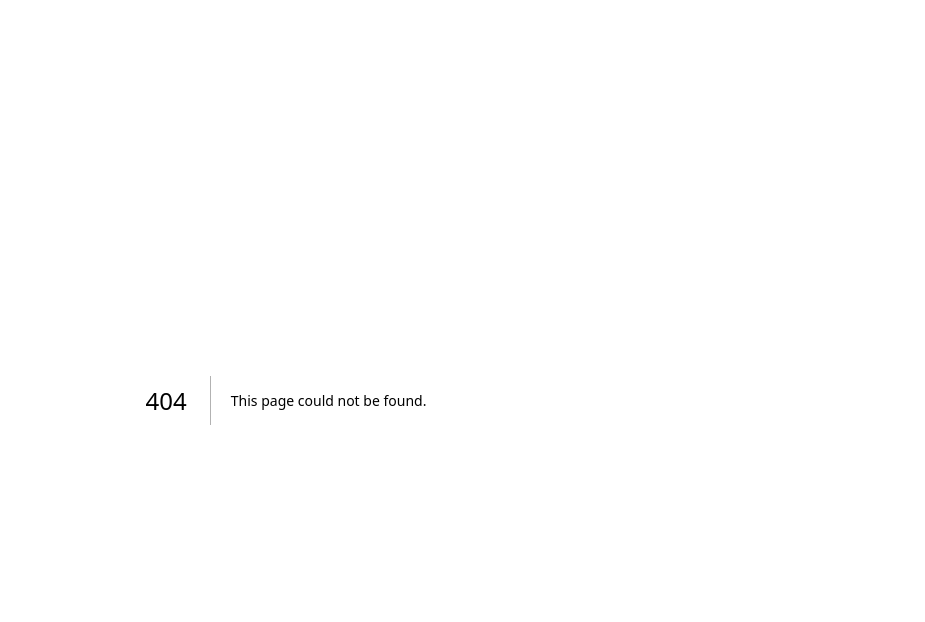
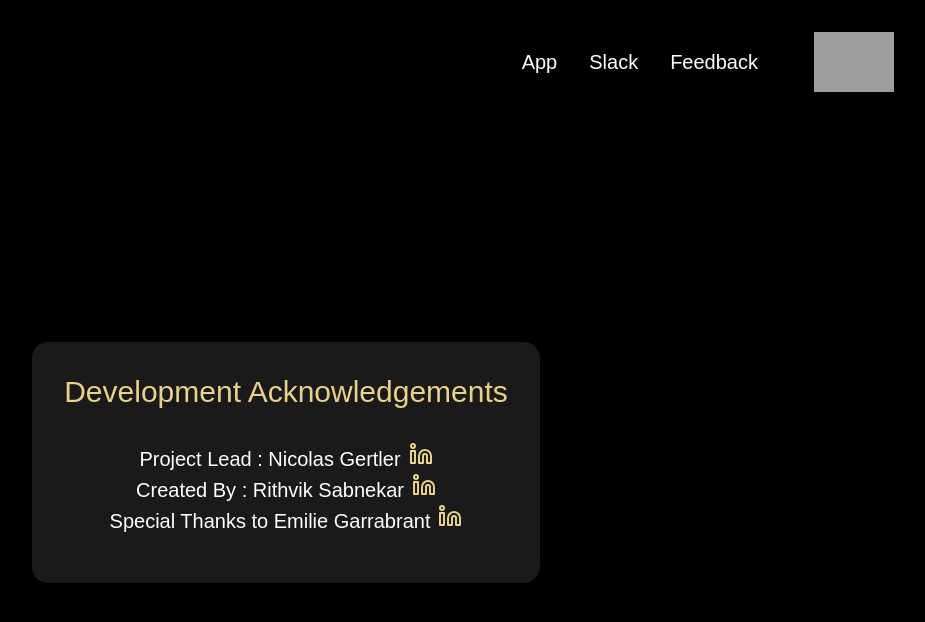
Before and after one commit to rushil-johal/maestro-fidutam, a Next.js app: page /credits in a window 1280 px wide. Before the commit this address had no page. Shown: the top 622 px of the page, without its empty margins (354-1279 px from the left). Built offline with nearby package versions, Linux system fonts and the light colour scheme; grey boxes are pictures that could not be loaded; a web font is replaced by a local one.

Commit message:
Create page.js

```diff
--- /dev/null
+++ b/app/credits/page.js
@@ -0,0 +1,78 @@
+"use client"
+
+import React from 'react';
+import {FiLinkedin} from 'react-icons/fi';
+import Link from 'next/link';
+import Head from 'next/head';
+import Image from 'next/image';
+
+export default function Credits() {
+    return (
+        <>
+            <Head>
+                <title>Credits</title>
+            </Head>
+            <div className="flex flex-col h-screen bg-black text-white">
+                <nav className="flex justify-end items-center p-4">
+                    <div className="space-x-8 pr-10">
+                        <Link href="/" passHref>
+                            <button
+                                className="text-xl font-medium font-avenir hover:underline"
+                                style={{ textDecorationColor: '#e8d28b' }}
+                            >
+                                App
+                            </button>
+                        </Link>
+                        <button
+                            className="text-xl font-medium font-avenir hover:underline"
+                            style={{ textDecorationColor: '#e8d28b' }}
+                            onClick={() => window.location.href = 'https://join.slack.com/t/fidutam/shared_invite/zt-2ahd1s1va-tZ2DwtA_IfNAk9O1eT9aPg'}
+                        >
+                            Slack
+                        </button>
+                        <button
+                            className="text-xl font-medium font-avenir hover:underline"
+                            style={{ textDecorationColor: '#e8d28b' }}
+                            onClick={() => window.location.href = 'mailto:fidutamteam@gmail.com'}
+                        >
+                            Feedback
+                        </button>
+                    </div>
+         <Link href="/" passHref>
+            <div className="p-4">
+              <Image
+                src="/fidulogo.png" // The path to your logo image file
+                alt="Fidu logo"
+                width={80} // Adjust width as needed
+                height={80} // Adjust height as needed
+                className="font-avenir"
+              />
+            </div>
+          </Link>
+                </nav>
+                <main className="flex-grow flex flex-col items-center justify-center">
+                    <div className="max-w-4xl p-8 bg-[#1A1A1A] rounded-2xl shadow-lg text-center">
+                        <h1 className="text-3xl font-avenir text-[#e8d28b] font-medium mb-8">Development Acknowledgements</h1>
+                        <p className="text-xl font-avenir text-white mb-4">
+                             Project Lead : Nicolas Gertler
+                               <a href="https://www.linkedin.com/in/nicolas-gertler/" target="_blank" rel="noopener noreferrer" className="inline-flex items-center ml-2">
+                              <FiLinkedin className="text-[#e8d28b] text-2xl" />
+                                     </a>
+                                                     <br></br>
+                            Created By : Rithvik Sabnekar
+                            <a href="https://www.linkedin.com/in/rithvik-sabnekar-1971a3266/" target="_blank" rel="noopener noreferrer" className="inline-flex items-center ml-2">
+                                <FiLinkedin className="text-[#e8d28b] text-2xl" />
+                                 </a>
+                                 <br></br>
+                            Special Thanks to Emilie Garrabrant
+                            <a href="https://www.linkedin.com/in/emiliegarrabrant/" target="_blank" rel="noopener noreferrer" className="inline-flex items-center ml-2">
+                                <FiLinkedin className="text-[#e8d28b] text-2xl" />
+                                 </a>
+                        </p>
+                        {/* Add more developer entries as needed */}
+                    </div>
+                </main>
+            </div>
+        </>
+    );
+}
```
